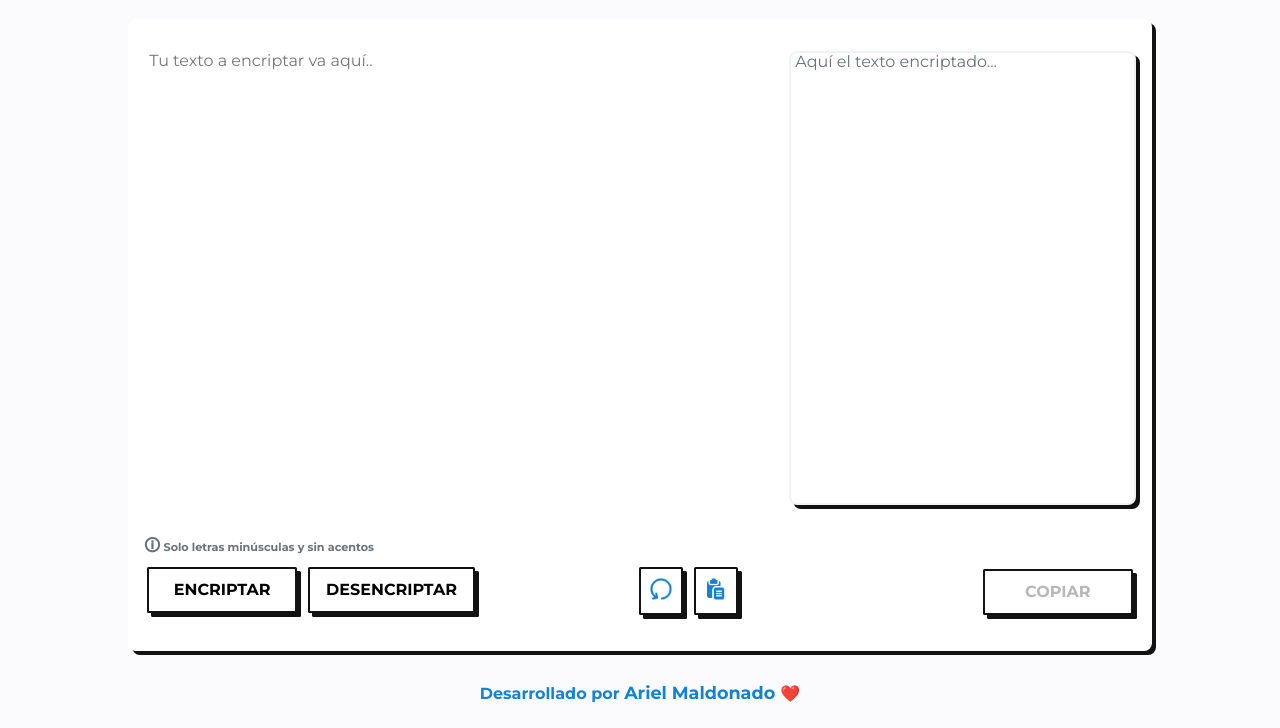
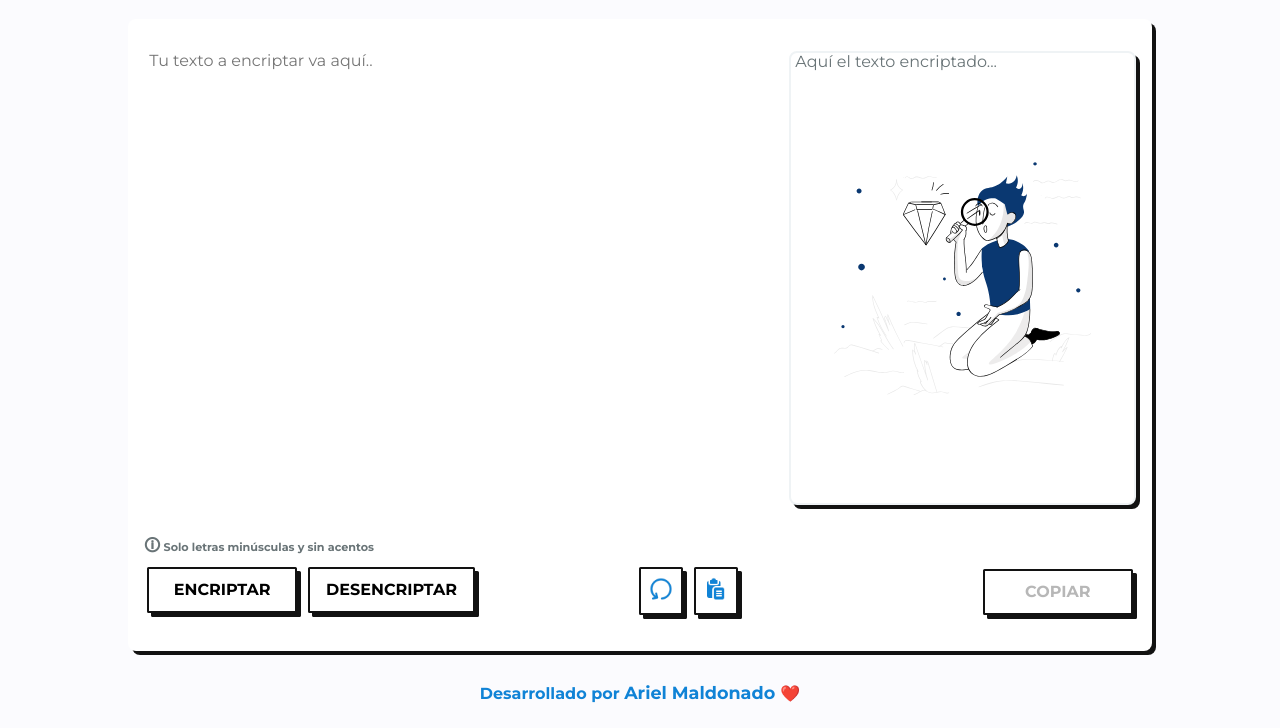
Before and after one commit to ariel2319/encriptador-alura, a plain HTML site: page index.html in a window 1280 px wide. Both pictures are taken after a click on the button 661 px from the left and 684 px from the top of the page. Shown: the part 93-821 px from the top of the page. Drawn offline with Linux system fonts and the light colour scheme.

Commit message:
dibujito

```diff
--- a/css/style.css
+++ b/css/style.css
@@ -123,7 +123,7 @@ textarea:focus {
 }
 
 .egreso textarea {
-  background-image: url(searching.png);
+  background-image: url(/img/SearchCoding.svg);
   background-repeat: no-repeat;
   background-position: center;
   background-size: 75%;
--- a/js/script.js
+++ b/js/script.js
@@ -19,7 +19,7 @@ textArea.addEventListener("input", function (event) {
 
 window.addEventListener("resize", function () {
   if (window.innerWidth > 850) {
-    document.getElementById("resultado").style.backgroundImage = "url(searching.png)";
+    document.getElementById("resultado").style.backgroundImage = "url(/img/SearchCoding.svg)";
   } else {
     document.getElementById("resultado").style.backgroundImage = "none";
   }
@@ -77,7 +77,7 @@ function limpiar() {
   copy.disabled = true;
   /* console.log(window.innerWidth, 'ancho'); */
   if (window.innerWidth > 850) {
-    document.getElementById("resultado").style.backgroundImage = "url(searching.png)";
+    document.getElementById("resultado").style.backgroundImage = "url(/img/SearchCoding.svg)";
   } else {
     document.getElementById("resultado").style.backgroundImage = "none";
   }
```
